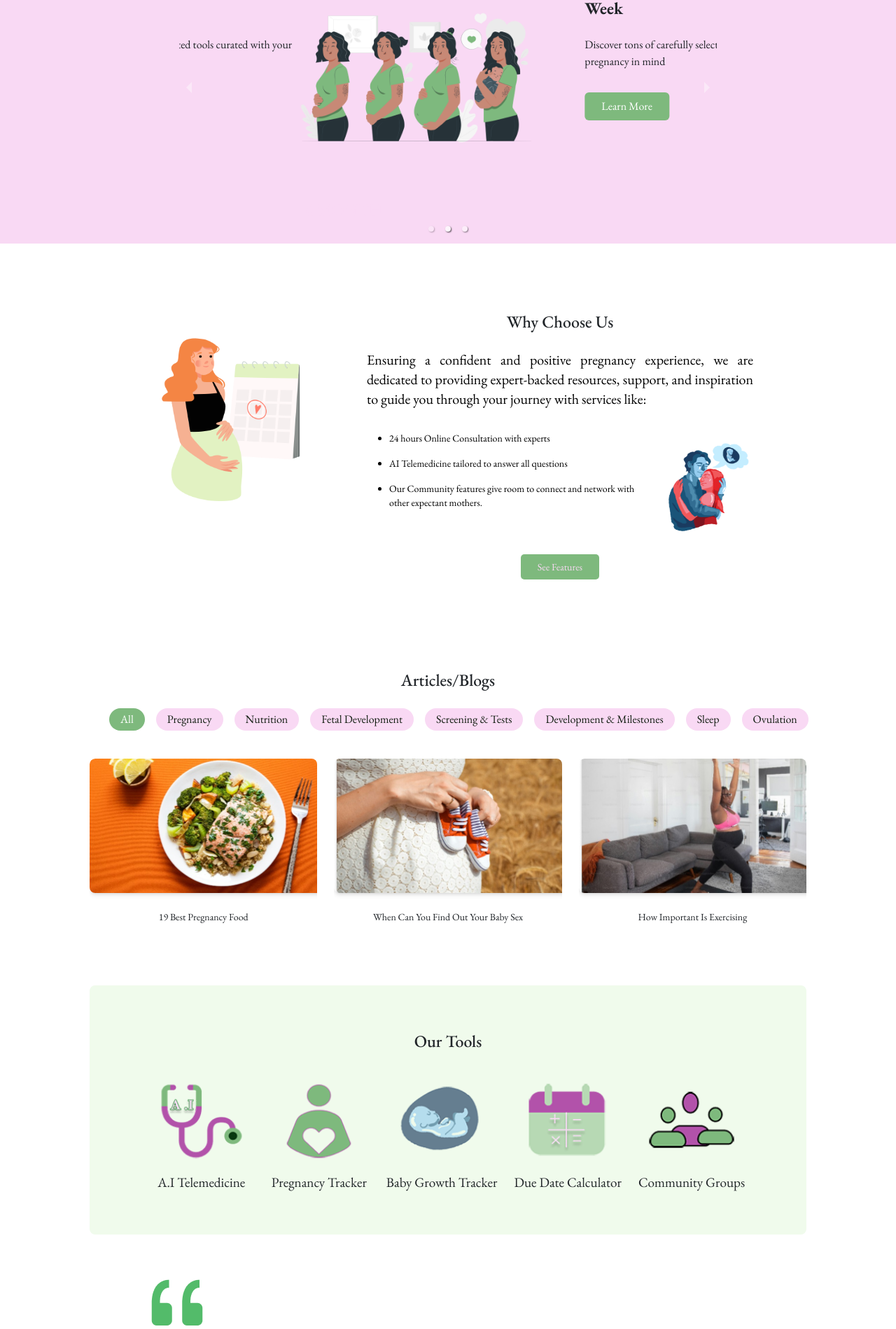
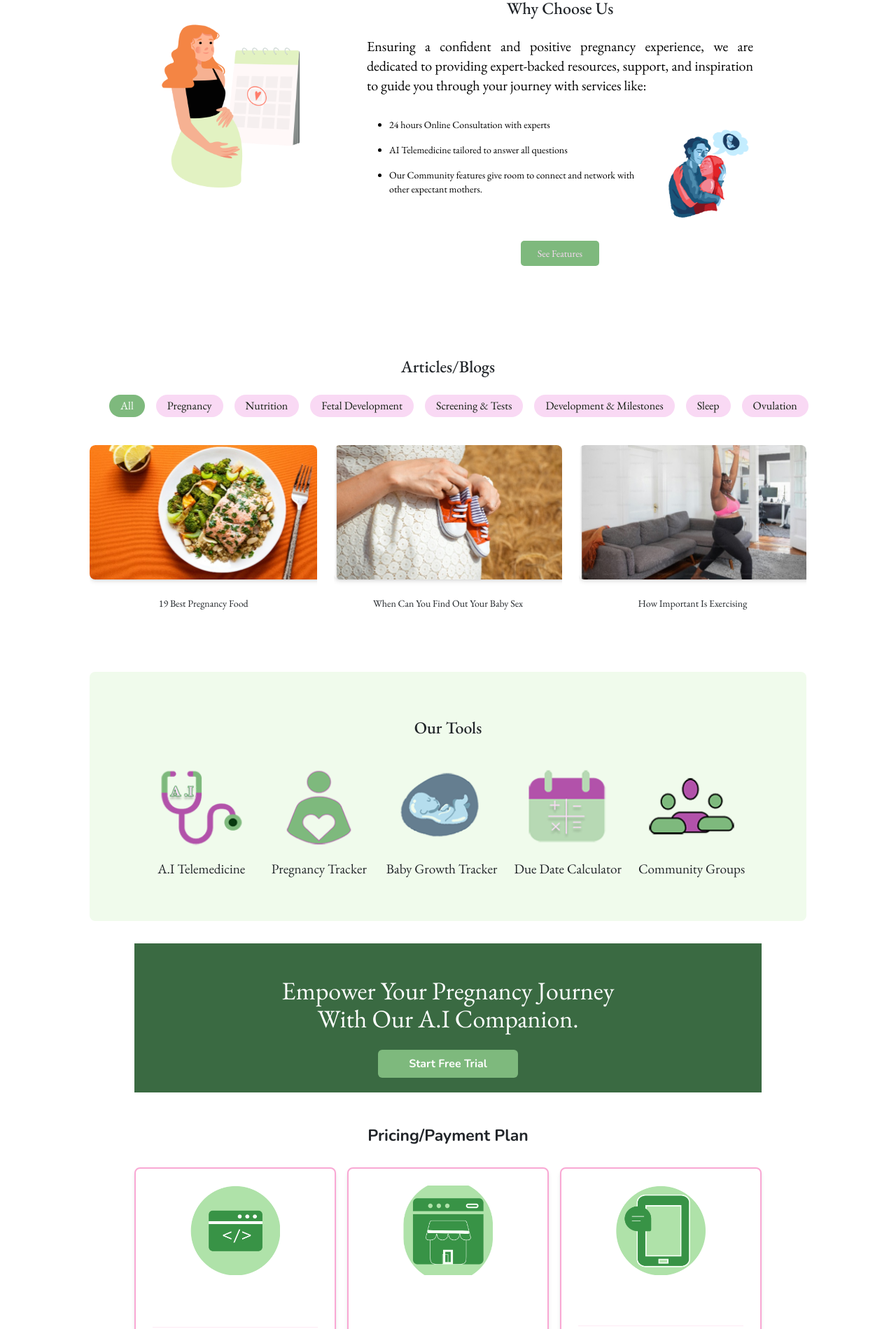
Before and after one commit to Adaobilynda1234/Trakmama-project, a React (Vite) app: page / in a window 1280 px wide. Shown: the part 100-1999 px from the top of the page at 70% size. Built offline with nearby package versions, Linux system fonts and the light colour scheme; the HTML template or start-up script is replaced by a standard one.

Commit message:
commited changes

```diff
--- a/src/pages/Home.jsx
+++ b/src/pages/Home.jsx
@@ -1,9 +1,9 @@
 import React from "react";
 import Community from "../components/Community";
-import Herocarousel from "../components/Herocarousel";
+// import Herocarousel from "../components/Herocarousel";
 import Article from "../components/articles";
 import Ourtools from "../components/ourtools";
-import Review from "../components/Review";
+// import Review from "../components/Review";
 import Header from "../components/Header";
 import PricingSection from "../components/PricingSection";
 
@@ -14,12 +14,12 @@ import WhyChooseUs from "../components/whychooseus";
 const Home = () => {
   return (
     <div>
-      <Herocarousel />
+      {/* <Herocarousel /> */}
       <WhyChooseUs />
       <Article />
       <Ourtools />
       {/* <h1 className="text-center">this is home page</h1> */}
-      <Review />
+      {/* <Review /> */}
       <Header />
       <div>
         <br />
```
